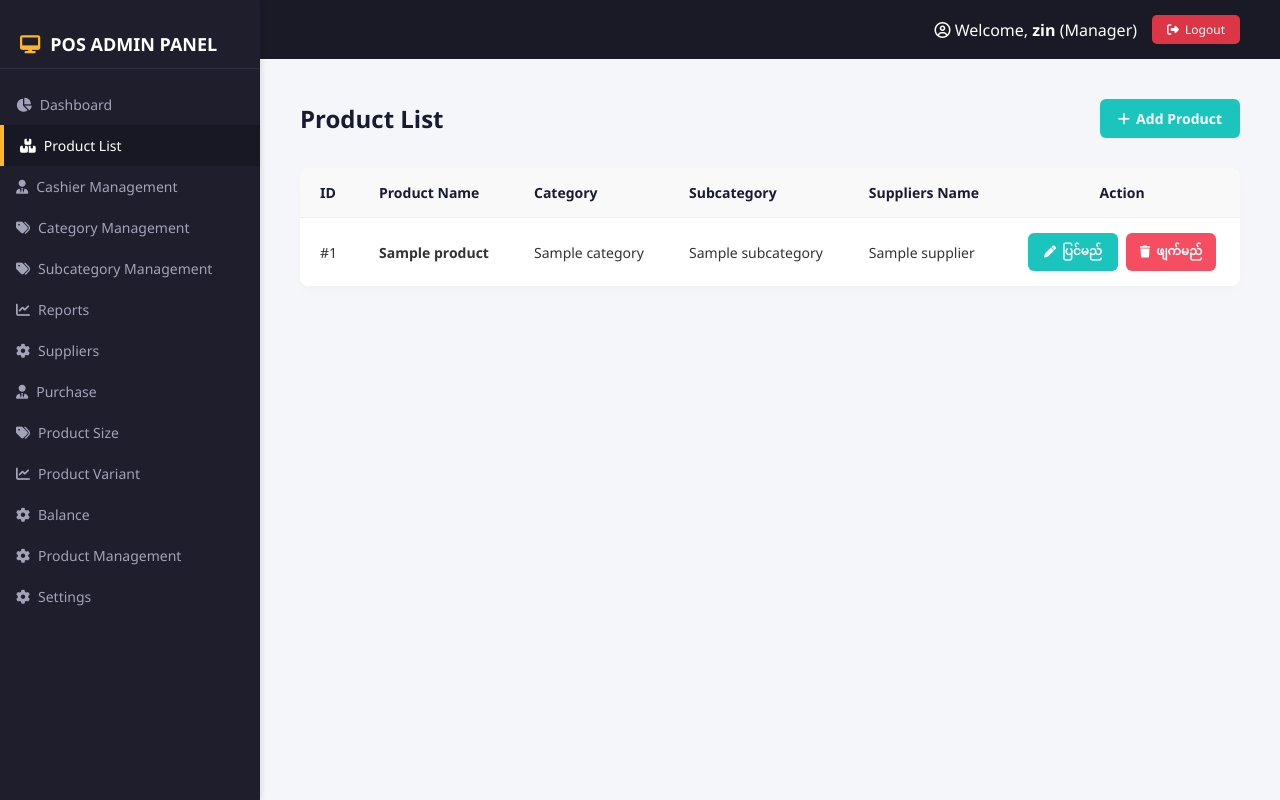
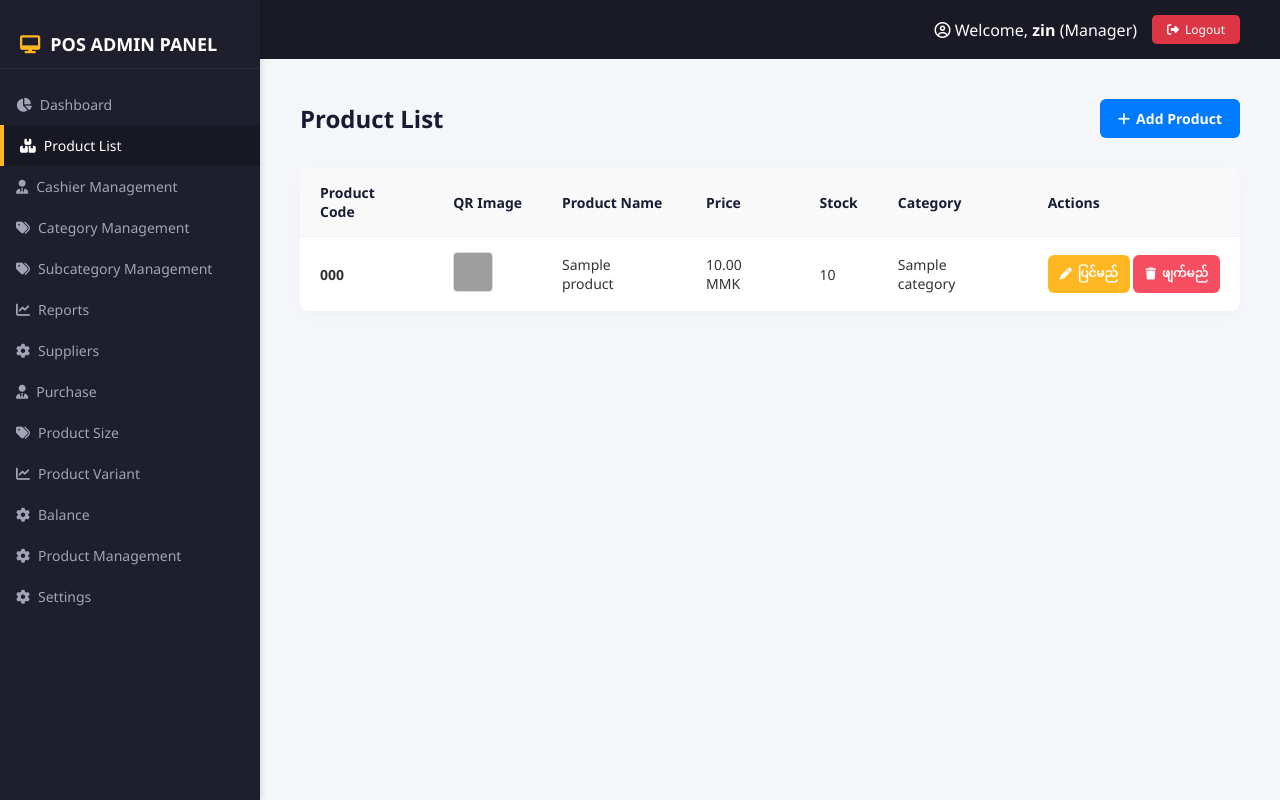
Before and after one commit to zthawdarphyo/my_pos_project, a Django app: page /products/dashboard/ in a window 1280 px wide, after a click on "Product List". Run offline with Django 5.2, Linux system fonts and the light colour scheme; data comes from the database, SQL or seed files in the repository; tables that the repository leaves empty hold one stand-in row (values such as "Sample post"); grey boxes are pictures that could not be loaded.

Commit message:
Revert Product List tab to original UI

```diff
--- a/products/templates/products/admin_dashboard.html
+++ b/products/templates/products/admin_dashboard.html
@@ -137,58 +137,34 @@
             <div id="products" class="tab-content">
                 <div class="section-header">
                     <h1>Product List</h1>
-                    <button class="btn btn-green" onclick="openModal('productModal')"><i class="fa-solid fa-plus"></i> Add Product</button>
+                    <button class="btn btn-blue" onclick="openModal('productModal')"><i class="fa-solid fa-plus"></i> Add Product</button>
                 </div>
                 <table>
                     <thead>
-                        <tr><th>ID</th><th>Product Name</th><th>Category</th><th>Subcategory</th><th>Suppliers Name</th><th style="text-align: center;">Action</th></tr>
+                        <tr><th>Product Code</th><th>QR Image</th><th>Product Name</th><th>Price</th><th>Stock</th><th>Category</th><th>Actions</th></tr>
                     </thead>
                     <tbody>
-                        {% for prod in product_page %}
+                        {% for prod in products %}
                         <tr>
-                            <td>#{{ prod.id }}</td>
-                            <td><b>{{ prod.name }}</b></td>
+                            <td><b>{{ prod.product_code }}</b></td>
+                            <td>
+                                {% if prod.qr_code %}<img src="{{ prod.qr_code.url }}" width="40" height="40" style="border-radius:4px; border:1px solid #ddd;">{% endif %}
+                            </td>
+                            <td>{{ prod.name }}</td>
+                            <td>{{ prod.price }} MMK</td>
+                            <td>{{ prod.stock }}</td>
                             <td>{{ prod.category.name }}</td>
-                            <td>{{ prod.subcategory.name|default:"-" }}</td>
-                            <td>{{ prod.supplier.name|default:"-" }}</td>
-                            <td style="text-align: center;">
-                                <div style="display: inline-flex; gap: 8px; justify-content: center;">
-                                    <button type="button" class="btn btn-green" style="min-width: 90px; padding: 6px 12px; font-size: 12px; justify-content: center;" onclick="openEditModal('{{ prod.id }}', '{{ prod.product_code }}', '{{ prod.name }}', '{{ prod.price }}', '{{ prod.stock }}', '{{ prod.category.id }}', '{{ prod.subcategory.id|default:'' }}', '{{ prod.supplier.id|default:'' }}')"><i class="fa-solid fa-pen"></i> ပြင်မည်</button>
-                                    <form action="{% url 'products:delete_product' prod.id %}" method="POST" style="display:inline;">
-                                        {% csrf_token %}
-                                        <button type="submit" class="btn btn-danger" style="min-width: 90px; padding: 6px 12px; font-size: 12px; justify-content: center;" onclick="return confirm('ဖျက်မှာ သေချာလား?')"><i class="fa-solid fa-trash"></i> ဖျက်မည်</button>
-                                    </form>
-                                </div>
+                            <td>
+                                <button class="btn btn-warning" onclick="openEditModal('{{ prod.id }}', '{{ prod.product_code }}', '{{ prod.name }}', '{{ prod.price }}', '{{ prod.stock }}', '{{ prod.category.id }}')"><i class="fa-solid fa-pen"></i> ပြင်မည်</button>
+                                <form action="{% url 'products:delete_product' prod.id %}" method="POST" style="display:inline;">
+                                    {% csrf_token %}
+                                    <button type="submit" class="btn btn-danger" onclick="return confirm('သေချာပါသလား?')"><i class="fa-solid fa-trash"></i> ဖျက်မည်</button>
+                                </form>
                             </td>
                         </tr>
-                        {% empty %}
-                        <tr><td colspan="6" style="text-align: center; color: #999; padding: 20px;">ပစ္စည်း မရှိပါ။</td></tr>
                         {% endfor %}
                     </tbody>
                 </table>
-                {% if product_page.paginator.num_pages > 1 %}
-                <div class="pagination" style="display: flex; justify-content: center; align-items: center; gap: 6px; margin-top: 16px; flex-wrap: wrap;">
-                    {% if product_page.has_previous %}
-                        <a href="?tab=products&product_page={{ product_page.previous_page_number }}" class="btn btn-secondary" style="padding: 6px 12px; font-size: 12px;"><i class="fa-solid fa-angle-left"></i> Prev</a>
-                    {% else %}
-                        <span class="btn btn-secondary" style="padding: 6px 12px; font-size: 12px; opacity: 0.5; cursor: not-allowed;"><i class="fa-solid fa-angle-left"></i> Prev</span>
-                    {% endif %}
-
-                    {% for num in product_page_range %}
-                        {% if num == product_page.number %}
-                            <span class="btn btn-green" style="padding: 6px 12px; font-size: 12px; min-width: 34px; justify-content: center;">{{ num }}</span>
-                        {% else %}
-                            <a href="?tab=products&product_page={{ num }}" class="btn btn-secondary" style="padding: 6px 12px; font-size: 12px; min-width: 34px; justify-content: center;">{{ num }}</a>
-                        {% endif %}
-                    {% endfor %}
-
-                    {% if product_page.has_next %}
-                        <a href="?tab=products&product_page={{ product_page.next_page_number }}" class="btn btn-secondary" style="padding: 6px 12px; font-size: 12px;">Next <i class="fa-solid fa-angle-right"></i></a>
-                    {% else %}
-                        <span class="btn btn-secondary" style="padding: 6px 12px; font-size: 12px; opacity: 0.5; cursor: not-allowed;">Next <i class="fa-solid fa-angle-right"></i></span>
-                    {% endif %}
-                </div>
-                {% endif %}
             </div>
 
             <div id="cashiers" class="tab-content">
@@ -802,44 +778,49 @@
     </div>
 
     <div id="productModal" class="modal">
-        <div class="modal-content">
-            <div class="modal-header">Add New Product</div>
+        <div class="modal-content" style="width: 550px;"> <div class="modal-header">Add New Product</div>
             <form action="{% url 'products:add_product' %}" method="POST">
                 {% csrf_token %}
+
+                <div class="form-group" style="text-align: center;">
+                    <label style="font-weight: bold; color: #007bff;"><i class="fa-solid fa-camera"></i> Barcode Scanner Camera</label>
+                    <div id="interactive" style="width: 100%; min-height: 250px; background: #333; border-radius: 8px; margin-bottom: 10px; overflow: hidden;"></div>
+                    <button type="button" class="btn btn-cyan" onclick="startCameraScanner()" style="font-size: 12px; padding: 6px 12px;">
+                        <i class="fa-solid fa-play"></i> Start Camera
+                    </button>
+                    <button type="button" class="btn btn-danger" onclick="stopCameraScanner()" style="font-size: 12px; padding: 6px 12px;">
+                        <i class="fa-solid fa-stop"></i> Stop Camera
+                    </button>
+                </div>
+
+                <div class="form-group">
+                    <label>Product Code</label>
+                    <input type="text" name="product_code" id="product_code" class="form-control" required readonly />
+                    <small style="color: #28a745;" id="scan-status"></small>
+                </div>
                 <div class="form-group">
                     <label>Product Name</label>
                     <input type="text" name="name" class="form-control" required>
                 </div>
                 <div class="form-group">
+                    <label>Price (MMK)</label>
+                    <input type="number" name="price" step="0.01" class="form-control" required>
+                </div>
+                <div class="form-group">
+                    <label>Stock Qty</label>
+                    <input type="number" name="stock" class="form-control" required>
+                </div>
+                <div class="form-group">
                     <label>Category</label>
                     <select name="category" class="form-control" required>
-                        <option value="">Select Category</option>
                         {% for cat in categories %}
                             <option value="{{ cat.id }}">{{ cat.name }}</option>
                         {% endfor %}
                     </select>
                 </div>
-                <div class="form-group">
-                    <label>Subcategory</label>
-                    <select name="subcategory" class="form-control">
-                        <option value="">Select Subcategory</option>
-                        {% for sub in subcategories %}
-                            <option value="{{ sub.id }}">{{ sub.name }}</option>
-                        {% endfor %}
-                    </select>
-                </div>
-                <div class="form-group">
-                    <label>Supplier</label>
-                    <select name="supplier" class="form-control">
-                        <option value="">Select Supplier</option>
-                        {% for sup in suppliers %}
-                            <option value="{{ sup.id }}">{{ sup.name }}</option>
-                        {% endfor %}
-                    </select>
-                </div>
-                <div class="modal-footer" style="justify-content: center;">
-                    <button type="button" class="btn btn-danger" onclick="closeModal('productModal')"><i class="fa-solid fa-xmark"></i> Cancel</button>
-                    <button type="submit" class="btn btn-green"><i class="fa-solid fa-check"></i> Save</button>
+                <div class="modal-footer">
+                    <button type="button" class="btn btn-secondary" onclick="closeProductModal()">Cancel</button>
+                    <button type="submit" class="btn btn-blue">Save Product</button>
                 </div>
             </form>
         </div>
@@ -851,8 +832,20 @@
             <form id="editProductForm" method="POST">
                 {% csrf_token %}
                 <div class="form-group">
+                    <label>Product Code</label>
+                    <input type="text" id="edit_product_code" name="product_code" class="form-control" required>
+                </div>
+                <div class="form-group">
                     <label>Product Name</label>
                     <input type="text" id="edit_name" name="name" class="form-control" required>
+                </div>
+                <div class="form-group">
+                    <label>Price (MMK)</label>
+                    <input type="number" id="edit_price" name="price" step="0.01" class="form-control" required>
+                </div>
+                <div class="form-group">
+                    <label>Stock Qty</label>
+                    <input type="number" id="edit_stock" name="stock" class="form-control" required>
                 </div>
                 <div class="form-group">
                     <label>Category</label>
@@ -862,27 +855,9 @@
                         {% endfor %}
                     </select>
                 </div>
-                <div class="form-group">
-                    <label>Subcategory</label>
-                    <select id="edit_subcategory" name="subcategory" class="form-control">
-                        <option value="">Select Subcategory</option>
-                        {% for sub in subcategories %}
-                            <option value="{{ sub.id }}">{{ sub.name }}</option>
-                        {% endfor %}
-                    </select>
-                </div>
-                <div class="form-group">
-                    <label>Supplier</label>
-                    <select id="edit_supplier" name="supplier" class="form-control">
-                        <option value="">Select Supplier</option>
-                        {% for sup in suppliers %}
-                            <option value="{{ sup.id }}">{{ sup.name }}</option>
-                        {% endfor %}
-                    </select>
-                </div>
-                <div class="modal-footer" style="justify-content: center;">
-                    <button type="button" class="btn btn-danger" onclick="closeModal('editProductModal')"><i class="fa-solid fa-xmark"></i> Cancel</button>
-                    <button type="submit" class="btn btn-green"><i class="fa-solid fa-check"></i> Update</button>
+                <div class="modal-footer">
+                    <button type="button" class="btn btn-secondary" onclick="closeModal('editProductModal')">Cancel</button>
+                    <button type="submit" class="btn btn-warning">Update Product</button>
                 </div>
             </form>
         </div>
@@ -1239,15 +1214,13 @@
         function openModal(modalId) { document.getElementById(modalId).style.display = 'block'; }
         function closeModal(modalId) { document.getElementById(modalId).style.display = 'none'; }
 
-        function openEditModal(id, code, name, price, stock, categoryId, subcategoryId, supplierId) {
-            const form = document.getElementById('editProductForm');
-            form.action = `/products/edit/${id}/`;
-
+        function openEditModal(id, code, name, price, stock, catId) {
+            document.getElementById('editProductForm').action = "/products/products/edit/" + id + "/";
+            document.getElementById('edit_product_code').value = code;
             document.getElementById('edit_name').value = name;
-            document.getElementById('edit_category').value = categoryId;
-            document.getElementById('edit_subcategory').value = subcategoryId;
-            document.getElementById('edit_supplier').value = supplierId;
-
+            document.getElementById('edit_price').value = price;
+            document.getElementById('edit_stock').value = stock;
+            document.getElementById('edit_category').value = catId;
             openModal('editProductModal');
         }
 
@@ -1324,15 +1297,13 @@
             if (scanStatus) scanStatus.innerText = "ကင်မရာ ပိတ်ထားသည်။";
         }
 
-        function openEditModal(id, code, name, price, stock, categoryId, subcategoryId, supplierId) {
-            const form = document.getElementById('editProductForm');
-            form.action = `/products/edit/${id}/`;
-
+        function openEditModal(id, code, name, price, stock, catId) {
+            document.getElementById('editProductForm').action = "/products/products/edit/" + id + "/";
+            document.getElementById('edit_product_code').value = code;
             document.getElementById('edit_name').value = name;
-            document.getElementById('edit_category').value = categoryId;
-            document.getElementById('edit_subcategory').value = subcategoryId;
-            document.getElementById('edit_supplier').value = supplierId;
-
+            document.getElementById('edit_price').value = price;
+            document.getElementById('edit_stock').value = stock;
+            document.getElementById('edit_category').value = catId;
             openModal('editProductModal');
         }
 
--- a/products/views.py
+++ b/products/views.py
@@ -230,18 +230,8 @@ def admin_dashboard(request):
         _size_start = max(1, _size_total_pages - 1)
     size_page_range = range(_size_start, min(_size_start + 1, _size_total_pages) + 1)
 
-    product_paginator = Paginator(products_list, 4)
-    product_page = product_paginator.get_page(request.GET.get('product_page'))
-    _prod_total_pages = product_paginator.num_pages
-    _prod_start = product_page.number
-    if _prod_start > _prod_total_pages - 1:
-        _prod_start = max(1, _prod_total_pages - 1)
-    product_page_range = range(_prod_start, min(_prod_start + 1, _prod_total_pages) + 1)
-
     context = {
         'products': products_list,
-        'product_page': product_page,
-        'product_page_range': product_page_range,
         'categories': categories,
         'cashiers': cashiers_list,
         'suppliers': suppliers,
@@ -291,17 +281,13 @@ def add_product(request):
         p_name = request.POST.get('name')
         price = request.POST.get('price')
         stock = request.POST.get('stock')
-        category_id = request.POST.get('category')
-        subcategory_id = request.POST.get('subcategory')
-        supplier_id = request.POST.get('supplier')
+        category = request.POST.get('category')
 
         product = Product(
             name=p_name,
             price=price,
             stock=stock,
-            category_id=category_id,
-            subcategory_id=subcategory_id if subcategory_id else None,
-            supplier_id=supplier_id if supplier_id else None,
+            category_id=category
         )
 
         if p_code:
@@ -338,12 +324,7 @@ def edit_product(request, product_id):
         product.stock = request.POST.get('stock')
 
         category_id = request.POST.get('category')
-        subcategory_id = request.POST.get('subcategory')
-        supplier_id = request.POST.get('supplier')
-
         product.category = get_object_or_404(Category, id=category_id)
-        product.subcategory = get_object_or_404(Subcategory, id=subcategory_id) if subcategory_id else None
-        product.supplier = get_object_or_404(Supplier, id=supplier_id) if supplier_id else None
 
         product.save()
         return redirect('/products/dashboard/?tab=products')
```
